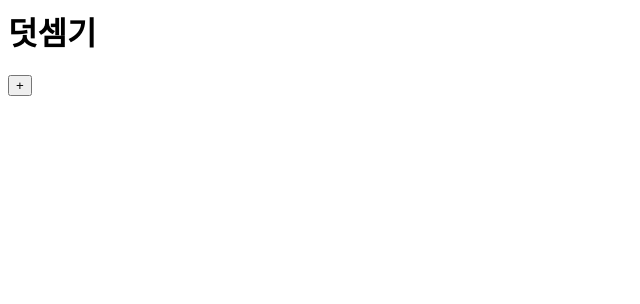
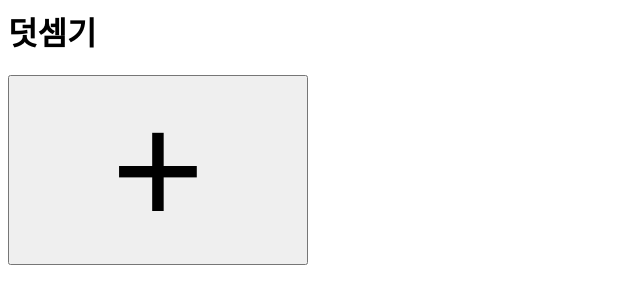
Before and after one commit to egoingsb/daitgirls-web-2, a plain HTML site: page javascript/calculator.html in a window 1280 px wide. Shown: the whole page, without its empty margins (0-640 px from the left). Drawn offline with Linux system fonts and the light colour scheme.

Commit message:
버튼 크기

```diff
--- a/javascript/calculator.html
+++ b/javascript/calculator.html
@@ -1,6 +1,12 @@
 <html>
     <body>
         <h1>덧셈기</h1>
+        <style>
+            input {
+                font-size:10rem;
+                width:300px;
+            }
+        </style>
         <input type="button" value="+" onclick="
             left = Number(prompt('left?'));
             right = Number(prompt('right?'));
```
